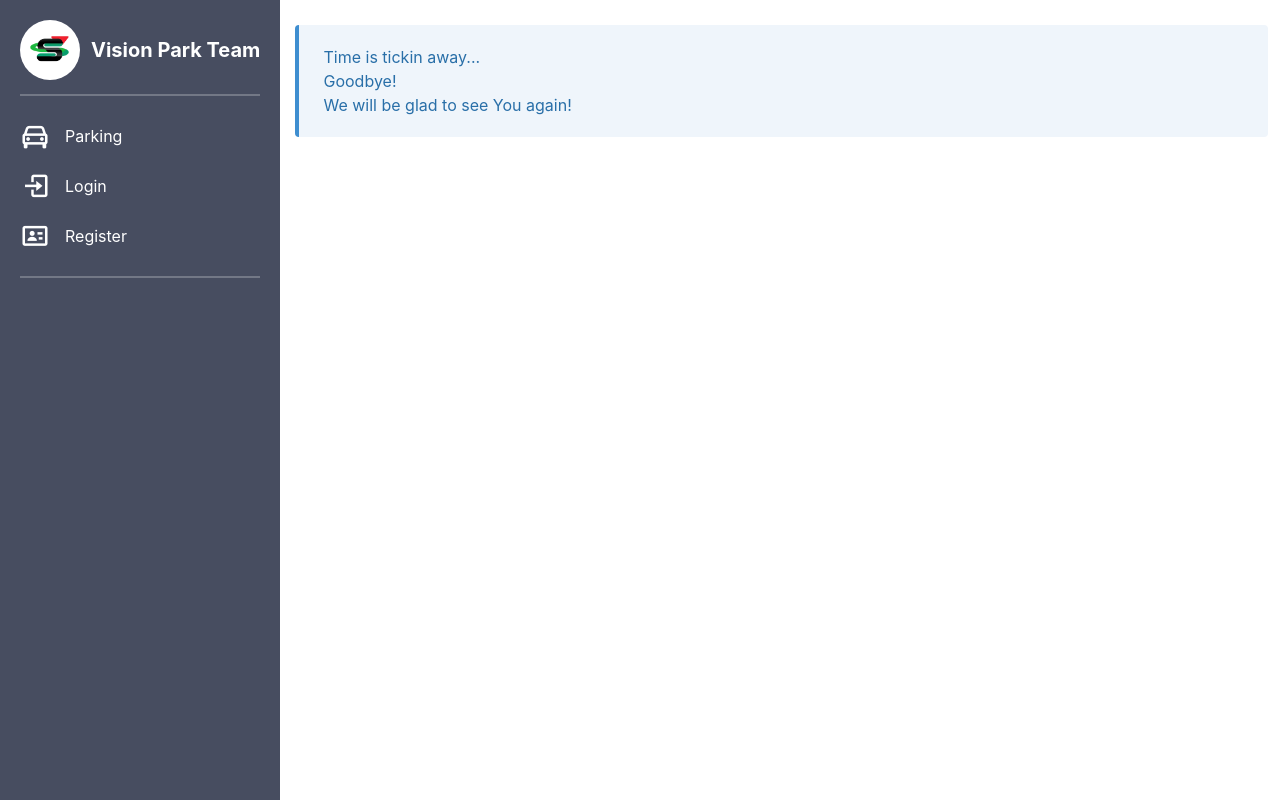
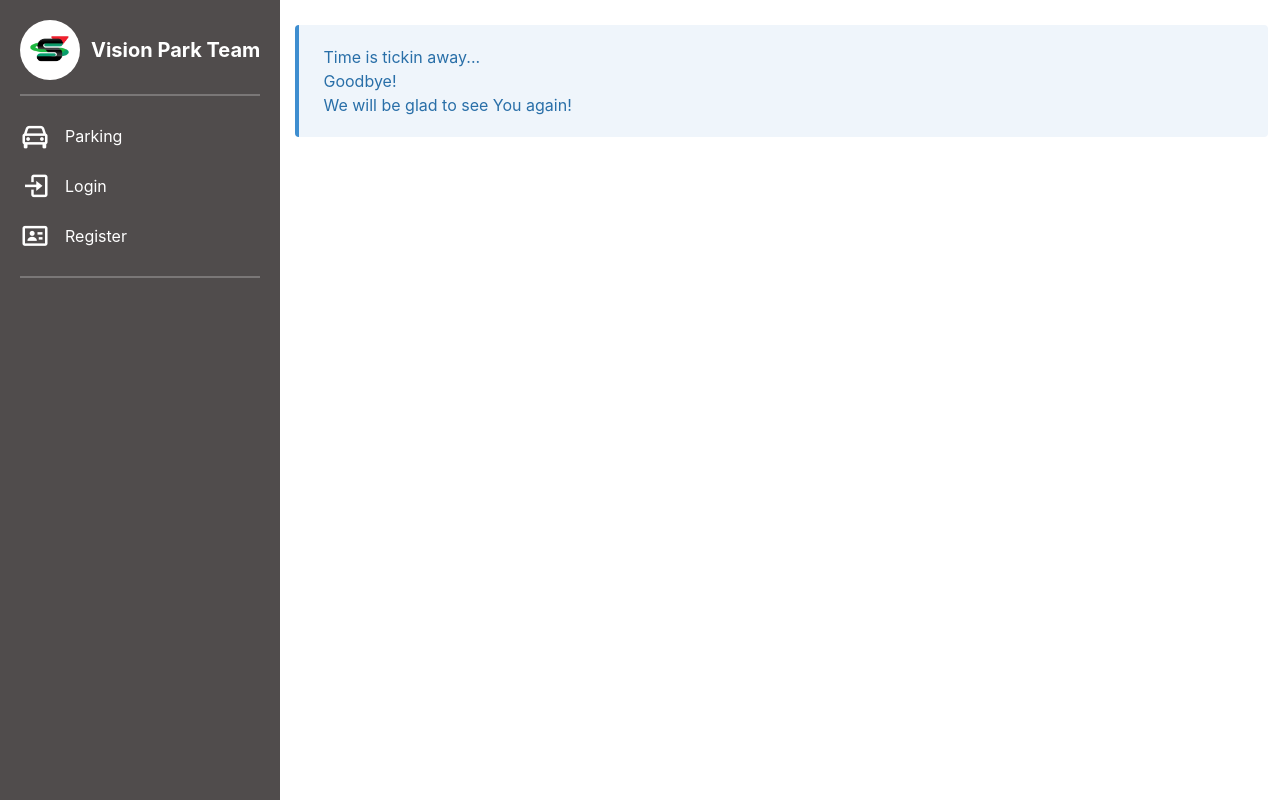
Before and after one commit to Korniev/VisionPark, a Django app: template vision_park/accounts/templates/accounts/logout.html in a window 1280 px wide. Run offline with Django 5.2, Linux system fonts and the light colour scheme; the template is opened without the code that fills it, so the values that code supplies are empty; some libraries are stand-ins or nearby versions.

Commit message:
upd colour

```diff
--- a/vision_park/vision_park/static/css/style.css
+++ b/vision_park/vision_park/static/css/style.css
@@ -6,7 +6,6 @@ body {
 body ul {
     list-style: none
 }
-
 
 .container {
     max-width: 1200px;
@@ -42,14 +41,11 @@ h2 {
     box-shadow: 0px 0px 9px 0px rgba(0, 0, 0, 0.1);
 }
 
-
 /* quotes */
 h1, .h1, h2, .h2, h3, .h3 {
     margin-top: 20px;
     margin-bottom: 11px;
 }
-
-
 
 .header-box {
     padding-bottom: 40px;
@@ -57,7 +53,7 @@ h1, .h1, h2, .h2, h3, .h3 {
 
 .text-bg-custom {
     color: #fff;
-    background-color: #474d60;
+    background-color: #504c4c;
 }
 
 /* manually */
@@ -92,7 +88,6 @@ h1, .h1, h2, .h2, h3, .h3 {
     -moz-user-select: none;
     user-select: none;
 }
-
 
 .b-example-divider {
     width: 100%;
```
